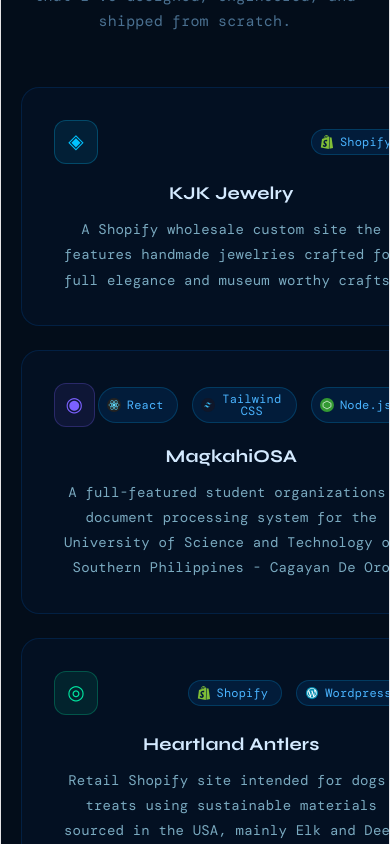
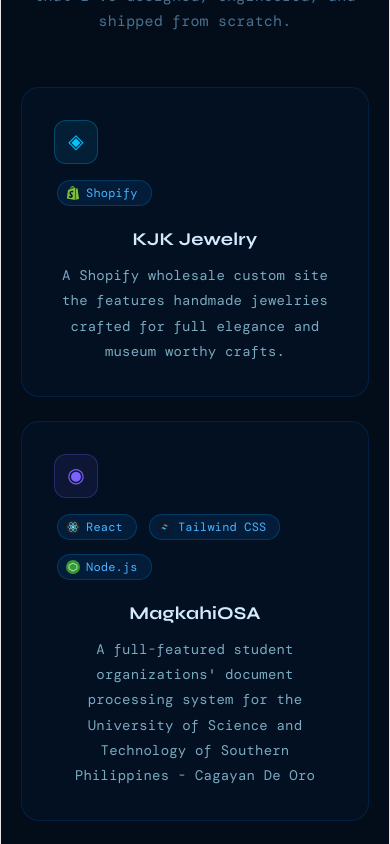
Before and after one commit to Geyadevs/V2-Portfolio, a React (Vite) app: page / in a window 390 px wide. Shown: the part 5880-6724 px from the top of the page. Built offline with nearby package versions, Linux system fonts and the light colour scheme; a web font is replaced by a local one.

Commit message:
fixed responsive issues of project cards

```diff
--- a/src/App.jsx
+++ b/src/App.jsx
@@ -785,9 +785,17 @@ export default function Portfolio() {
         <div style={{ display:"grid", gridTemplateColumns:isMobile?"1fr":isTablet?"1fr 1fr":"1fr 1fr", gap:24 }}>
           {PROJECTS.map((p,i) => (
             <div key={i} className="proj-card">
-                <div style={{ display:"flex", alignItems:"center", justifyContent:"space-between", marginBottom:18 }}>
-                  <div style={{ width:44, height:44, borderRadius:12, background:`${p.color}18`, border:`1px solid ${p.color}40`, display:"flex", alignItems:"center", justifyContent:"center", fontSize:20, color:p.color }}>{p.icon}</div>
-                  <div style={{ display:"flex", gap:8 }}>
+              {/* Icon row and pills stacked on mobile */}
+              <div style={{
+                display:"flex",
+                flexDirection: isMobile ? "column" : "row",
+                alignItems: isMobile ? "flex-start" : "center",
+                justifyContent:"space-between",
+                gap: isMobile ? 12 : 0,
+                marginBottom:18
+              }}>
+                <div style={{ width:44, height:44, borderRadius:12, background:`${p.color}18`, border:`1px solid ${p.color}40`, display:"flex", alignItems:"center", justifyContent:"center", fontSize:20, color:p.color, flexShrink:0 }}>{p.icon}</div>
+                <div style={{ display:"flex", flexWrap:"wrap", gap:6 }}>
                   {p.tech.map(t => <Pill key={t} label={t}/>)}
                 </div>
               </div>
```
Lines whose indentation alone changed are shown as unchanged.
